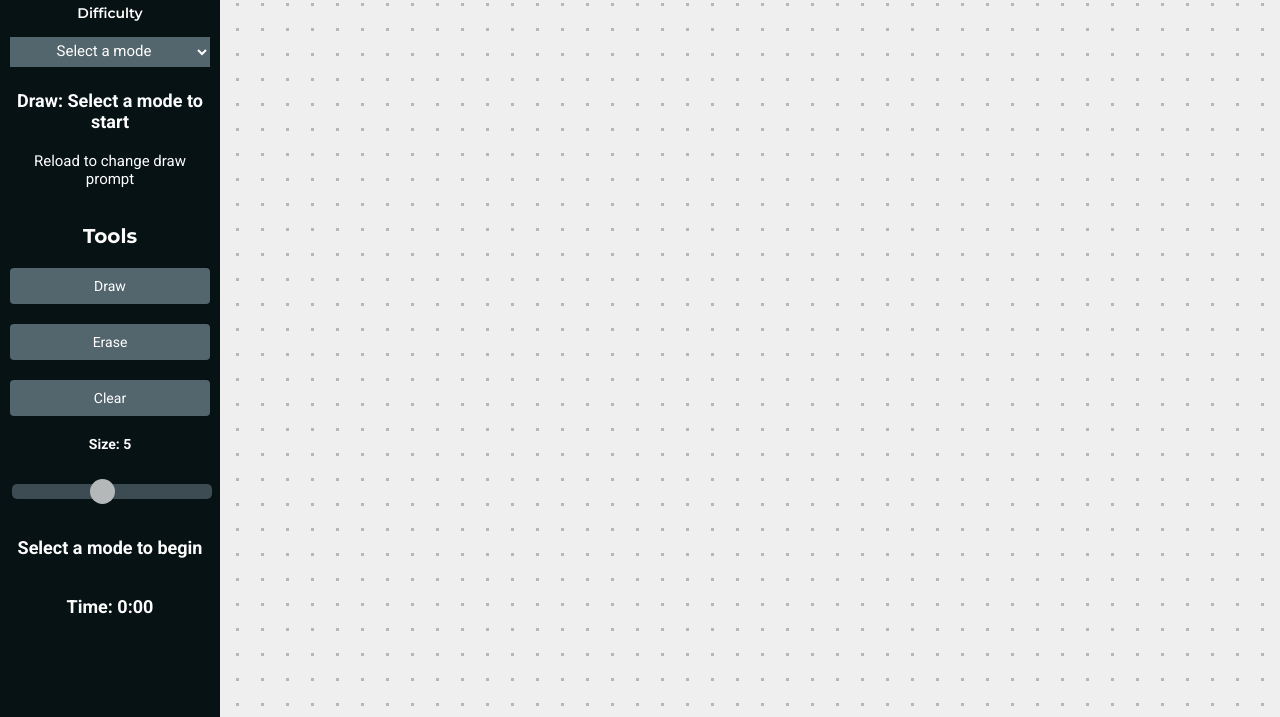
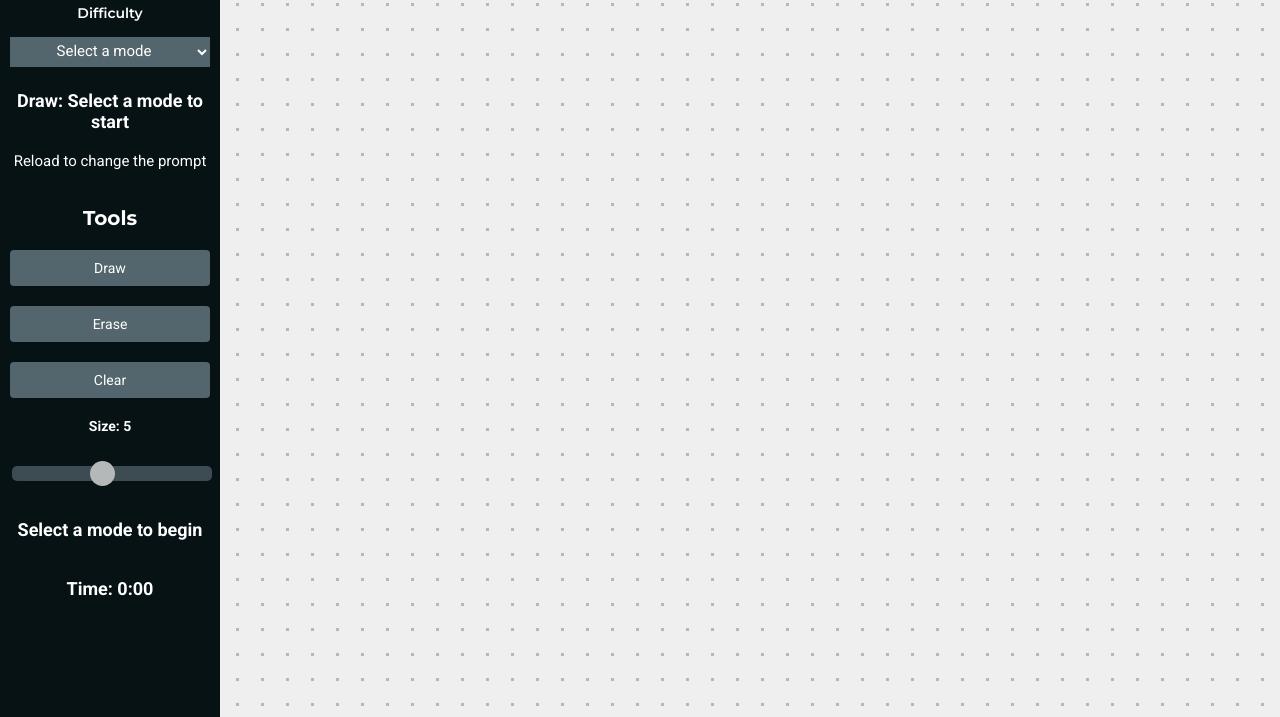
Before and after one commit to DynamicWhiteHat/Pixel-Predictor, a plain HTML site: page index.html in a window 1280 px wide. Shown: the part 83-800 px from the top of the page. Drawn offline with Linux system fonts and the light colour scheme.

Commit message:
Update index.html

```diff
--- a/index.html
+++ b/index.html
@@ -17,7 +17,7 @@
                 <option value="hard">Hard</option>
             </select>
             <h3>Draw: <span id="prompt">Select a mode to start</span></h3>
-            <p>Reload to change draw prompt</p>
+            <p>Reload to change the prompt</p>
             <div id="tools">
                 <h2>Tools</h2>
                 <div id="color-picker" class="hidden">
```
